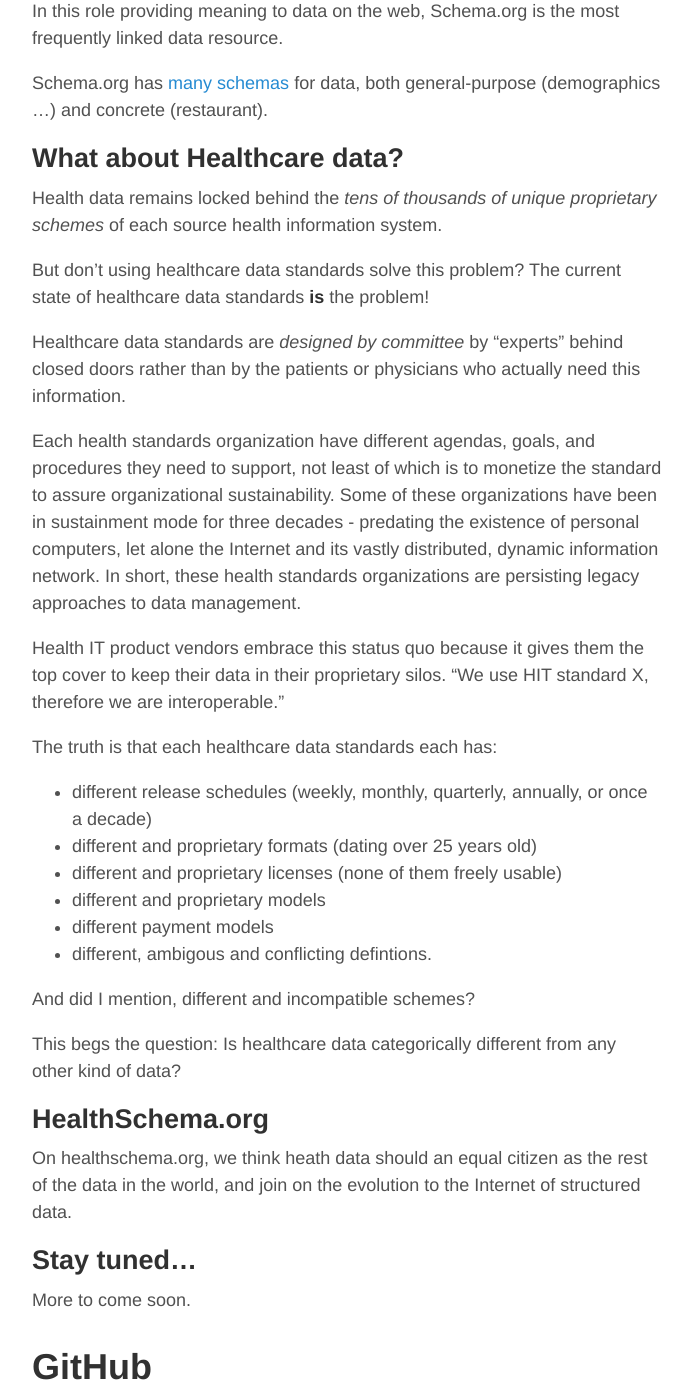
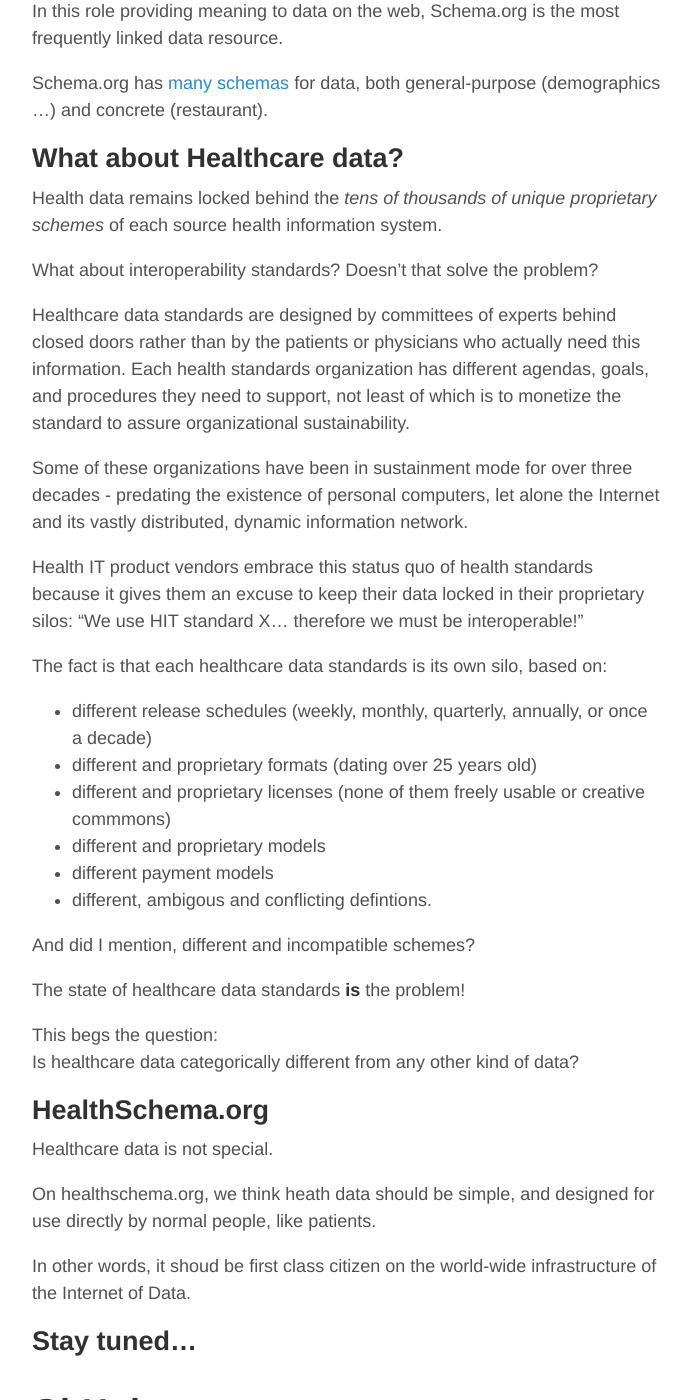
Before and after one commit to healthschema/healthschema.github.io, a Jekyll site: the page built from _posts/2015-08-07-hello-schema-org.md, in a window 1280 px wide and 1400 px high, scrolled down 505 px. Shown: the whole window, without its empty margins (293-984 px from the left). Built offline with Jekyll 4.4.1, drawn with Linux system fonts in a browser that asks for light colours.

Commit message:
intro schema.org update

```diff
--- a/_posts/2015-08-07-hello-schema-org.md
+++ b/_posts/2015-08-07-hello-schema-org.md
@@ -16,43 +16,51 @@
 Schema.org has [many schemas](http://schema.org/docs/schemas.html) for data, both general-purpose (demographics ...) and concrete (restaurant).
 
 
+
 What about Healthcare data?
 ----
 Health data remains locked behind the *tens of thousands of unique proprietary schemes* of each source health information system.
 
-But don't using healthcare data standards solve this problem?
-The current state of healthcare data standards **is** the problem!
+What about interoperability standards? Doesn't that solve the problem?
 
-Healthcare data standards are *designed by committee*  by "experts" behind closed doors rather than by the patients or physicians who actually need this information.
+Healthcare data standards are designed by committees of experts behind closed doors rather than by the patients or physicians who actually need this information.  Each health standards organization has different agendas, goals, and procedures they need to support, not least of which is to monetize the standard to assure organizational sustainability.
 
-Each health standards organization have different agendas, goals, and procedures they need to support, not least of which is to monetize the standard to assure organizational sustainability.  Some of these organizations have been in sustainment mode for three decades - predating the existence of personal computers, let alone the Internet and its vastly distributed, dynamic information network.  In short, these health standards organizations are persisting legacy approaches to data management.
+Some of these organizations have been in sustainment mode for over three decades - predating the existence of personal computers, let alone the Internet and its vastly distributed, dynamic information network.
 
-Health IT product vendors embrace this status quo because it gives them the top cover to keep their data in their proprietary silos.  "We use HIT standard X, therefore we are interoperable."
+Health IT product vendors embrace this status quo of health standards because it gives them an excuse to keep their data locked in their proprietary silos:  "We use HIT standard X... therefore we must be interoperable!"
 
-The truth is that each healthcare data standards each has:
+The fact is that each healthcare data standards is its own silo, based on:
 * different release schedules  (weekly, monthly, quarterly, annually, or once a decade)
 * different and proprietary formats (dating over 25 years old)
-* different and proprietary licenses (none of them freely usable)
+* different and proprietary licenses (none of them freely usable or creative commmons)
 * different and proprietary models
 * different payment models
 * different, ambigous and conflicting defintions.
 
 And did I mention, different and incompatible schemes?
 
-This begs the question:  Is healthcare data categorically different from any other kind of data?
+The state of healthcare data standards **is** the problem!
+
+This begs the question:
+Is healthcare data categorically different from any other kind of data?
+
 
 
 HealthSchema.org
 -----
 
-On healthschema.org, we think heath data should an equal citizen as the rest of the data in the world, and join on the evolution to the Internet of structured data.
+Healthcare data is not special.
+
+On healthschema.org, we think heath data should be simple, and designed for use directly by normal people, like patients.
+
+In other words, it shoud be first class citizen on the world-wide infrastructure of the Internet of Data.
+
 
 
 
 Stay tuned...
 -----
 
-More to come soon.
 
 
 
```
